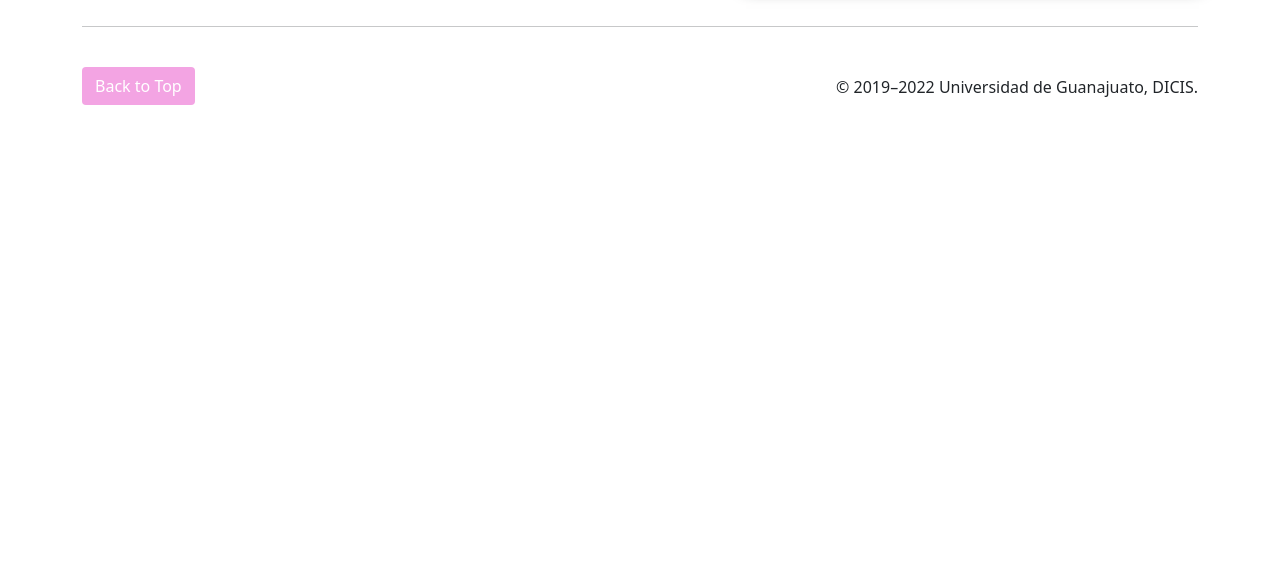
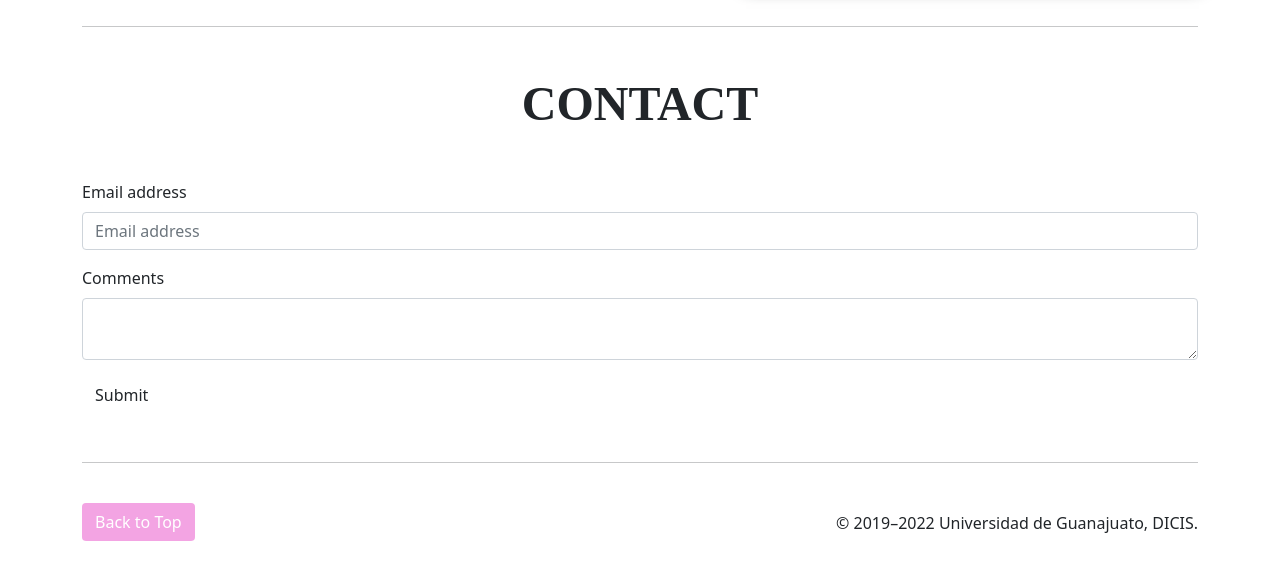
Before and after one commit to RogerMxG/RogerMxG.github.io, a plain HTML site: page index.html in a window 1280 px wide. Shown: the part 3525-4104 px from the top of the page. Before the commit the page ends 3688 px from the top, so only its background shows below. Drawn offline with Linux system fonts and the light colour scheme; a web font is replaced by a local one.

Commit message:
Update index.html
add the contact area

```diff
--- a/index.html
+++ b/index.html
@@ -304,6 +304,26 @@
 
   </div><!-- /.container -->
 
+   <div class="profiles">
+    <h1>CONTACT</h1>
+  </div>
+
+  <div class="container">
+    <form class="form">
+      <div class="mb-3">
+        <label for="exampleInputEmail1" class="form-label">Email address</label>
+        <input type="email" class="form-control" id="exampleInputEmail1" aria-describedby="emailHelp"  placeholder="Email address">
+      </div>
+      <div class="mb-3">
+        <label for="exampleInputPassword1" class="form-label">Comments</label>
+        <textarea type="text" class="form-control" id="exampleInputPassword1" placeholder="Comment here">
+        </textarea>
+      </div>
+      <button type="submit" class="btn btn-submit">Submit</button>
+    </form>
+
+    <hr class="featurette-divider">
+  </div>
 
   <!-- FOOTER -->
   <footer class="container">
```
